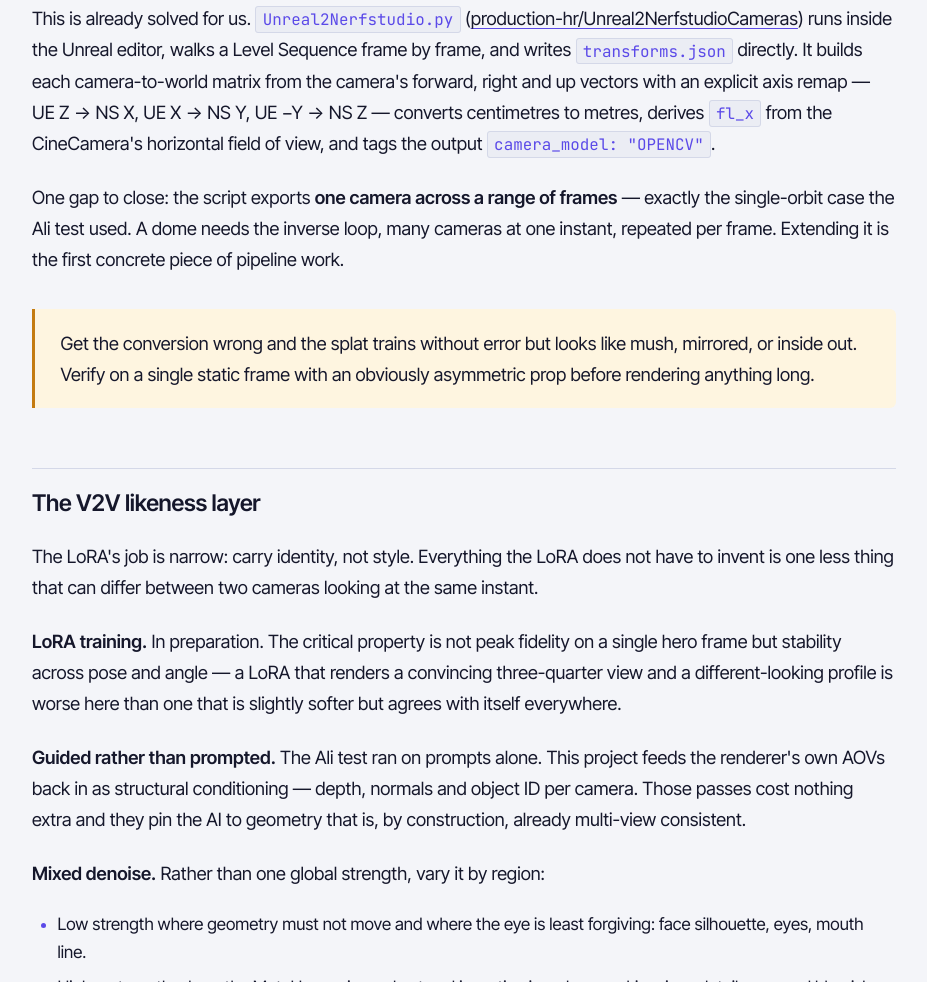
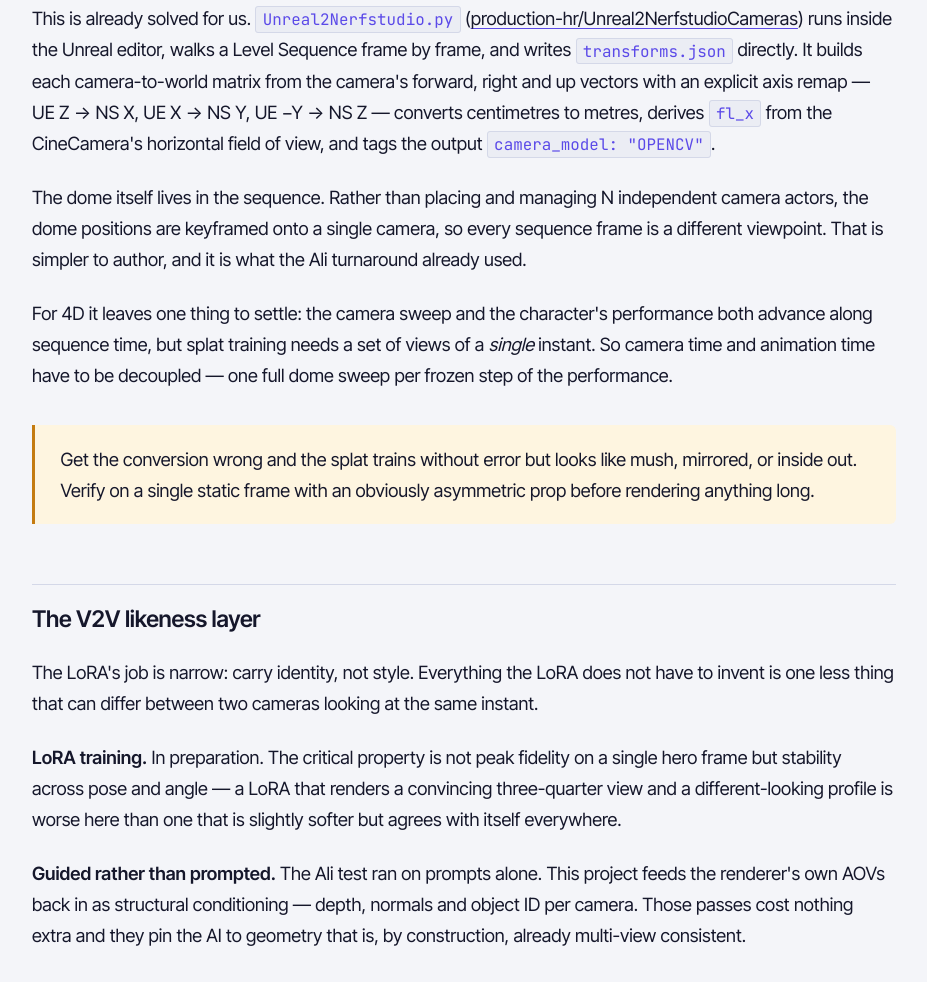
Before and after one commit to production-hr/Documentation, a plain HTML site: page pages/rd/gaussian-splats/4d-character-pipeline.html in a window 1280 px wide. Shown: the part 4939-5921 px from the top of the page, without its empty margins (316-1243 px from the left). Drawn offline with Linux system fonts and the light colour scheme.

Commit message:
RD 4D pipeline: correct how the dome is authored in Sequencer
The dome positions are keyframed onto a single camera, so each sequence
frame is a viewpoint — the previous text wrongly called this a gap
needing independent camera actors. Replaces it with the actual open
question: decoupling camera-sweep time from performance time so each
sweep covers one frozen instant.

Co-Authored-By: Claude Opus 5 <noreply@anthropic.com>

```diff
--- a/pages/rd/gaussian-splats/4d-character-pipeline.html
+++ b/pages/rd/gaussian-splats/4d-character-pipeline.html
@@ -115,7 +115,9 @@
 
         <p>This is already solved for us. <code>Unreal2Nerfstudio.py</code> (<a href="https://github.com/production-hr/Unreal2NerfstudioCameras">production-hr/Unreal2NerfstudioCameras</a>) runs inside the Unreal editor, walks a Level Sequence frame by frame, and writes <code>transforms.json</code> directly. It builds each camera-to-world matrix from the camera's forward, right and up vectors with an explicit axis remap — UE Z → NS X, UE X → NS Y, UE −Y → NS Z — converts centimetres to metres, derives <code>fl_x</code> from the CineCamera's horizontal field of view, and tags the output <code>camera_model: "OPENCV"</code>.</p>
 
-        <p>One gap to close: the script exports <strong>one camera across a range of frames</strong> — exactly the single-orbit case the Ali test used. A dome needs the inverse loop, many cameras at one instant, repeated per frame. Extending it is the first concrete piece of pipeline work.</p>
+        <p>The dome itself lives in the sequence. Rather than placing and managing N independent camera actors, the dome positions are keyframed onto a single camera, so every sequence frame is a different viewpoint. That is simpler to author, and it is what the Ali turnaround already used.</p>
+
+        <p>For 4D it leaves one thing to settle: the camera sweep and the character's performance both advance along sequence time, but splat training needs a set of views of a <em>single</em> instant. So camera time and animation time have to be decoupled — one full dome sweep per frozen step of the performance.</p>
 
         <div class="callout callout--warn">
           <p>Get the conversion wrong and the splat trains without error but looks like mush, mirrored, or inside out. Verify on a single static frame with an obviously asymmetric prop before rendering anything long.</p>
```
Also changed, not shown: 1 other file.
